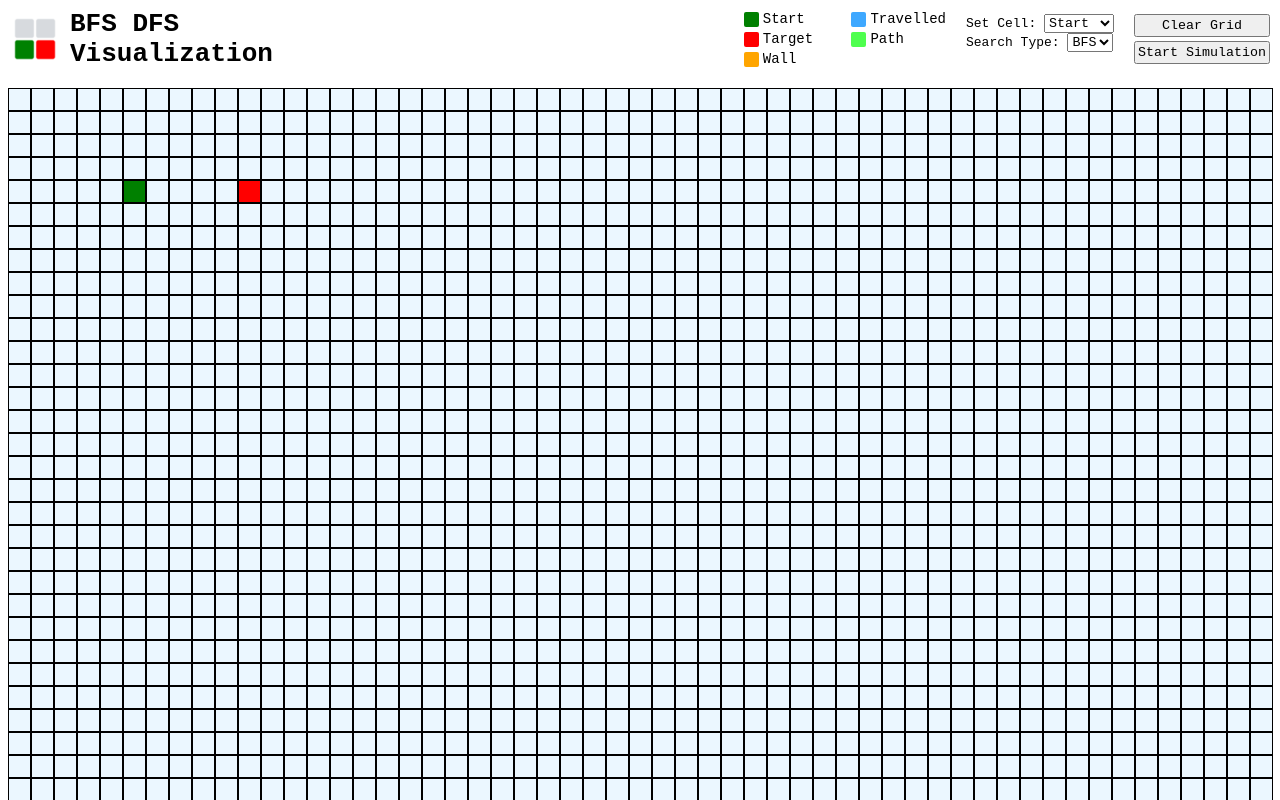
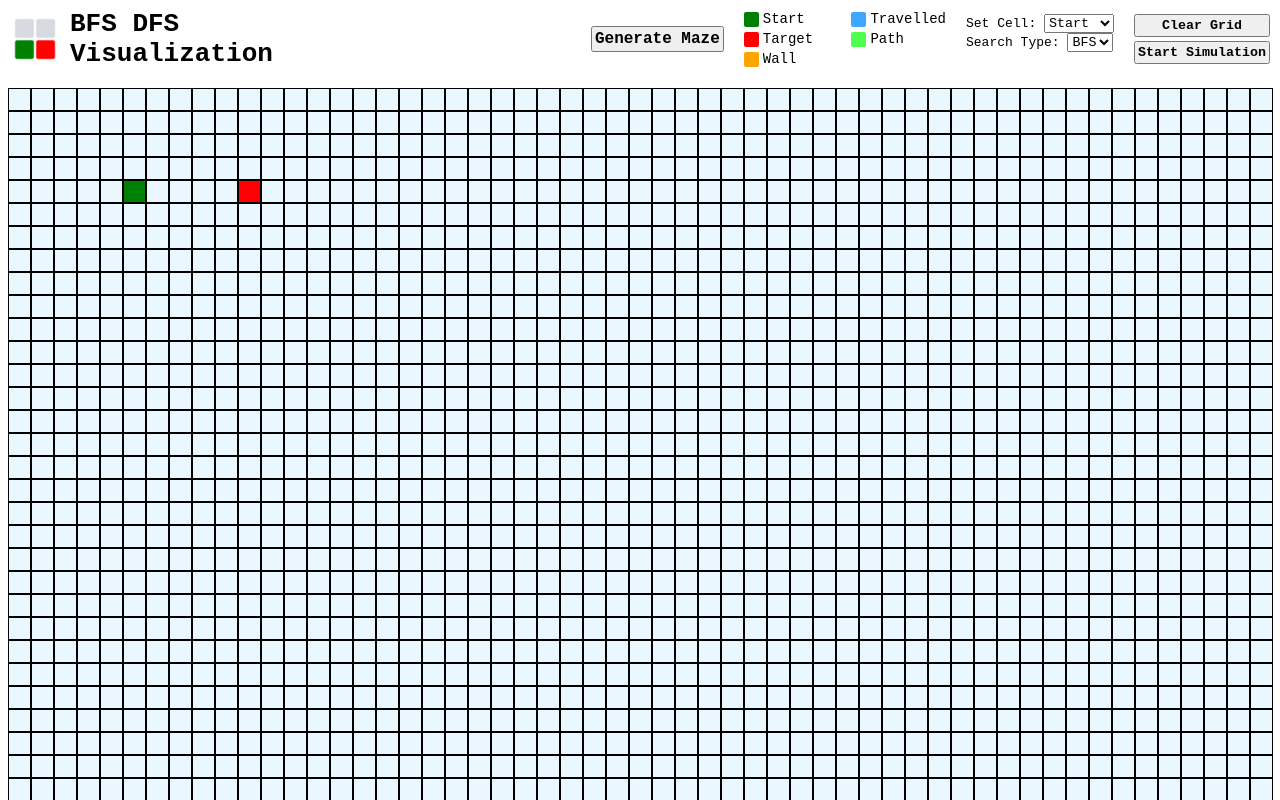
Before and after one commit to SamAndao/BFS-Visualization, a React (Create React App) app: page / in a window 1280 px wide. Built offline with nearby package versions, Linux system fonts and the light colour scheme.

Commit message:
implemented maze generation, to be refactored

```diff
--- a/src/App.tsx
+++ b/src/App.tsx
@@ -52,6 +52,21 @@ function App() {
 
       const newGrid = prevGrid.map((item) => {
         if (item === 5 || item === 6) {
+          return 1;
+        } else {
+          return item;
+        }
+      });
+      return newGrid;
+    });
+  }
+
+  function clearWalls() {
+    setGrid((prevState) => {
+      const prevGrid = prevState.slice();
+
+      const newGrid = prevGrid.map((item) => {
+        if (item === 5 || item === 6 || item === 2) {
           return 1;
         } else {
           return item;
@@ -167,16 +182,75 @@ function App() {
     return true;
   }
 
+  function generateMaze() {
+    if (isRunning) return;
+    clearWalls();
+
+    const travelledNodes = new Set();
+    travelledNodes.clear();
+    const operationStack: GridNode[] = [];
+    operationStack.push(new GridNode(0,0));
+
+    let currNode;
+    while(operationStack.length !== 0) {
+      currNode = operationStack.pop();
+      const nX = Number(currNode?.x);
+      const nY = Number(currNode?.y);
+
+      const nodeIndex = coordsToIndex([currNode?.x, currNode?.y]);
+      travelledNodes.add(nodeIndex);
+
+      let nodeSides = [[nX + 2, nY], [nX, nY + 2], [nX - 2, nY], [nX, nY - 2]];
+
+      nodeSides = nodeSides.filter((side) => {
+        if (checkOOB(side) && !travelledNodes.has(coordsToIndex(side))) return true;
+        return false;
+      })
+
+      if (nodeSides.length === 0) continue;
+
+      const randomSide = Math.floor(Math.random() * nodeSides.length);
+
+      for (let i = 0; i < nodeSides.length; i++) {
+        if (i !== randomSide) {
+          operationStack.push(new GridNode(nodeSides[i][0], nodeSides[i][1]));
+        }
+      }
+
+      const chosenSide = nodeSides[randomSide];
+
+      const xDiff = chosenSide[0] - nX;
+      const yDiff = chosenSide[1] - nY;
+
+      if (xDiff != 0) {
+        if (xDiff > 0) travelledNodes.add(coordsToIndex([nX + 1, nY]));
+        else travelledNodes.add(coordsToIndex([nX - 1, nY]));
+      }
+      else {
+        if (yDiff > 0) travelledNodes.add(coordsToIndex([nX, nY - 1]));
+        else travelledNodes.add(coordsToIndex([nX, nY + 1]));
+      }
+
+        operationStack.push(new GridNode(chosenSide[0], chosenSide[1]));
+
+    }
+
+    setGrid((prevState) => {
+      const prevGrid = prevState.slice();
+      for (let i = 0; i < grid.length; i++) {
+        if (travelledNodes.has(i) && i !== coordsToIndex(startNode) && i !== coordsToIndex(targetNode)) prevGrid[i] = 2;
+      }
+
+      return prevGrid;
+    })
+  }
+
+
   async function startSimulation() {
-    if (isRunning) {
-      return;
-    }
-    if (!checkOOB(startNode)) {
-      return;
-    }
-    if (!checkOOB(targetNode)) {
-      return;
-    }
+    if (isRunning) return;
+    if (!checkOOB(startNode)) return;
+    if (!checkOOB(targetNode)) return;
+
     clearTraveledGrid();
     setIsRunning(true);
 
@@ -264,12 +338,9 @@ function App() {
   }
 
   function clearGrid() {
+    if (!isRunning) clearTraveledGrid();
+  }
 
-    if (!isRunning) {
-      clearTraveledGrid();
-    }
-
-  }
   function generateGrid() {
     const documentHeight = document.documentElement.clientHeight;
     const documentWidth = document.documentElement.clientWidth;
@@ -319,6 +390,12 @@ function App() {
       <div className="header">
         <img src="/DFS-BFS-Visualization/logo.png" className="logoImage" alt="logo"/>
         <h1 className="headerText">BFS DFS Visualization</h1>
+        <button
+          className="btn generateMazeButton"
+          onClick={() => {
+            generateMaze();
+          }}
+          >Generate Maze</button>
         <div className="colorLabels">
           <ul className="labelList">
             <li className="labelItem">
@@ -342,6 +419,7 @@ function App() {
               <h3 className="labelText">Path</h3>
             </li>
           </ul>
+
         </div>
         <div className="controls">
           <div>
--- a/src/index.css
+++ b/src/index.css
@@ -75,6 +75,7 @@ body {
 
 .headerText {
   width: min-content;
+  margin-right: auto;
 }
 
 .header {
@@ -86,7 +87,6 @@ body {
 }
 
 .colorLabels {
-  margin-left: auto;
   margin-right: 20px
 }
 
@@ -129,8 +129,14 @@ body {
 
 .btn {
   padding: 2px;
+  font-weight: 700;
 }
 
 .clear-btn {
   margin-bottom: 4px;
 }
+
+.generateMazeButton {
+  margin-right: 20px;
+  font-size: 16px;
+}
```
